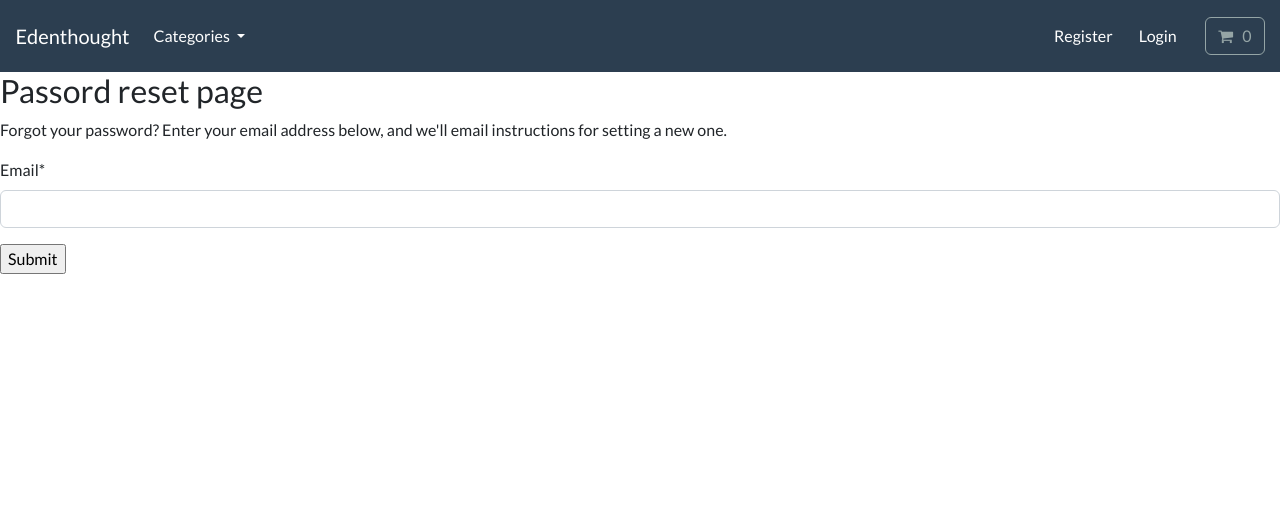
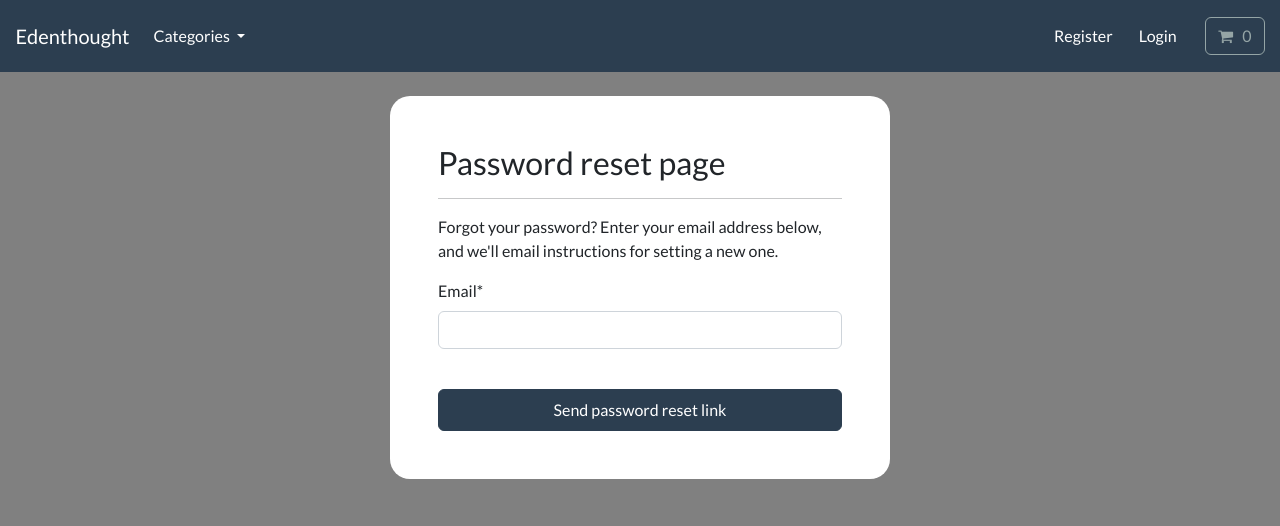
Before and after one commit to AlejandraValdivia/django-ecommerce, a Django app: page /account/reset_password/ in a window 1280 px wide. Shown: the top 526 px of the page. Run offline with Django 5.2, Linux system fonts and the light colour scheme; data comes from the database, SQL or seed files in the repository; both versions use the stored data as it was after the commit; some libraries are stand-ins or nearby versions.

Commit message:
feat: styling the password reset templates

```diff
--- a/ecommerce/account/templates/account/password/password-reset.html
+++ b/ecommerce/account/templates/account/password/password-reset.html
@@ -1,7 +1,23 @@
 {% include "store/base.html" %} {% load static %} {% load crispy_forms_tags %}
 {% block content %}
+<style>
+  body {
+    background-color: gray;
+  }
 
-<h3>Passord reset page</h3>
+  .form-layout {
+    border-radius: 20px;
+    width: 500px;
+  }
+</style>
+
+<body>
+  <br />
+
+  <div class="container bg-white shadow-md p-5 form-layout">
+    <h3>Password reset page</h3>
+
+    <hr />
 
     <p>
       Forgot your password? Enter your email address below, and we'll email
@@ -9,9 +25,18 @@
     </p>
 
     <form method="POST">
-  {% csrf_token %}
-  {{ form | crispy }}
-  <input type="submit" name="Send email" value="Submit" />
+      {% csrf_token %} {{ form | crispy }}
+      <br />
+      <button
+        type="submit"
+        class="btn btn-primary navbar-btn text-white w-100 p-2"
+      >
+        Send password reset link
+      </button>
     </form>
+  </div>
+</body>
+<br />
+<br />
 
 {% endblock %}
```
Also changed, not shown: ecommerce/account/templates/account/password/password-reset-complete.html (+30 -5 lines), ecommerce/account/templates/account/password/password-reset-form.html (+30 -1 lines), ecommerce/account/templates/account/password/password-reset-sent.html (+23 -4 lines), ecommerce/db.sqlite3. Lines whose indentation alone changed are shown as unchanged.
